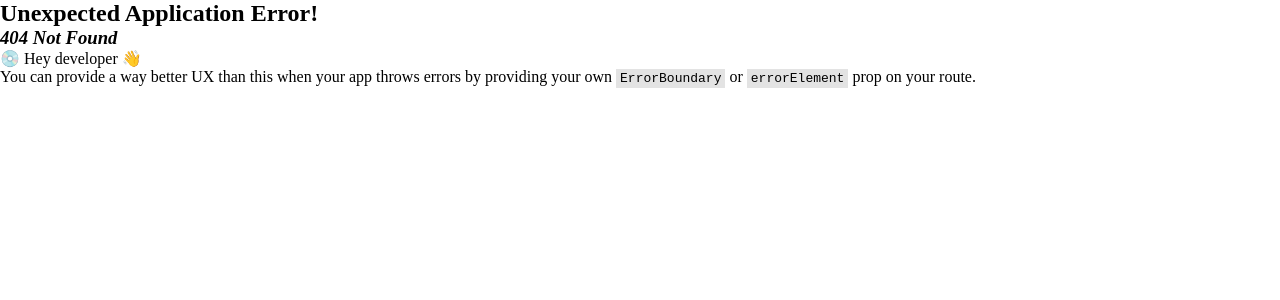
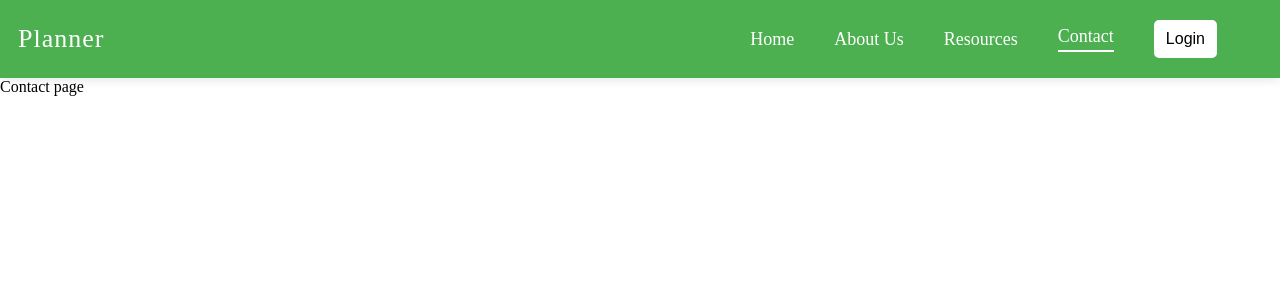
Before and after one commit to aashnaregmi/full-stack-todo-app, a React (Vite) app in the folder frontend/5to-do-app/: page /contact in a window 1280 px wide. Before the commit this address had no page. Shown: the top 300 px of the page. Built offline with nearby package versions, Linux system fonts and the light colour scheme.

Commit message:
added resource and contact page

```diff
--- /dev/null
+++ b/frontend/5to-do-app/src/ pages/Contact.jsx
@@ -0,0 +1,7 @@
+import React from "react";
+
+const Contact = () => {
+  return <div>Contact page</div>;
+};
+
+export default Contact;
--- a/frontend/5to-do-app/src/ pages/Entry.jsx
+++ b/frontend/5to-do-app/src/ pages/Entry.jsx
@@ -9,6 +9,8 @@
 import RootLayout from "./RootLayout";
 import About from "./About";
 import Todo from "../todo";
+import Resource from "./Resource";
+import Contact from "./Contact";
 
 const Entry = () => {
   const router = createBrowserRouter(
@@ -16,6 +18,9 @@
       <Route path="/" element={<RootLayout />}>
         <Route index element={<Home />} />
         <Route path="about" element={<About />} />
+        <Route path="resource" element={<Resource />} />
+        <Route path="contact" element={<Contact />} />
+
         <Route path="todo" element={<Todo />} />
       </Route>,
     ),
--- a/frontend/5to-do-app/src/ pages/Navbar.jsx
+++ b/frontend/5to-do-app/src/ pages/Navbar.jsx
@@ -15,11 +15,11 @@
         <NavLink to="/about">
           <div className="navlinks">About Us</div>
         </NavLink>
-        <NavLink to="/">
+        <NavLink to="/resource">
           <div className="navlinks">Resources</div>
         </NavLink>
 
-        <NavLink to="/">
+        <NavLink to="/contact">
           <div className="navlinks"> Contact</div>
         </NavLink>
         {/* <NavLink to="/todo">
--- /dev/null
+++ b/frontend/5to-do-app/src/ pages/Resource.jsx
@@ -0,0 +1,7 @@
+import React from "react";
+
+const Resource = () => {
+  return <div>Resource page</div>;
+};
+
+export default Resource;
```
